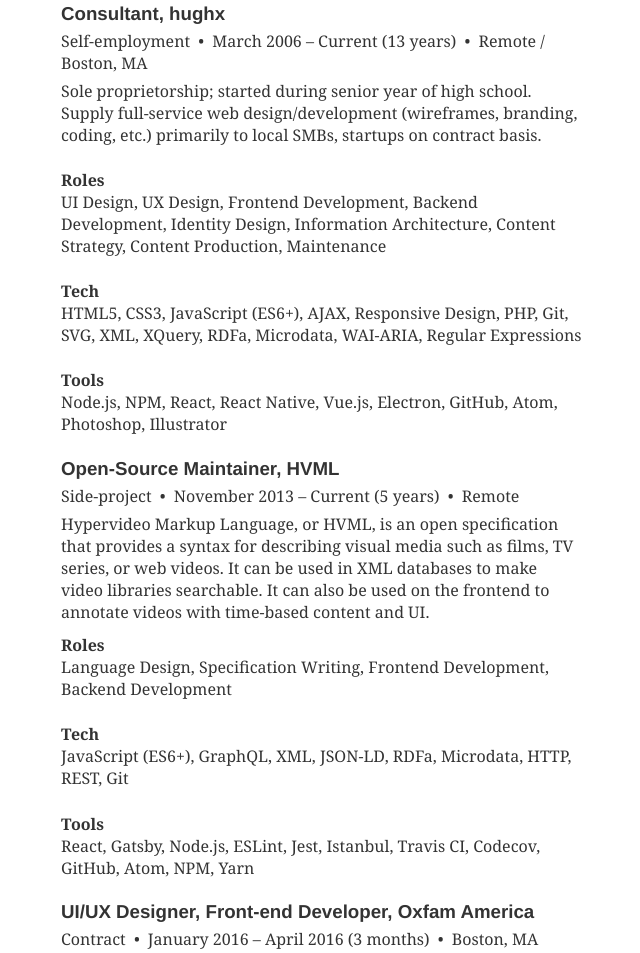
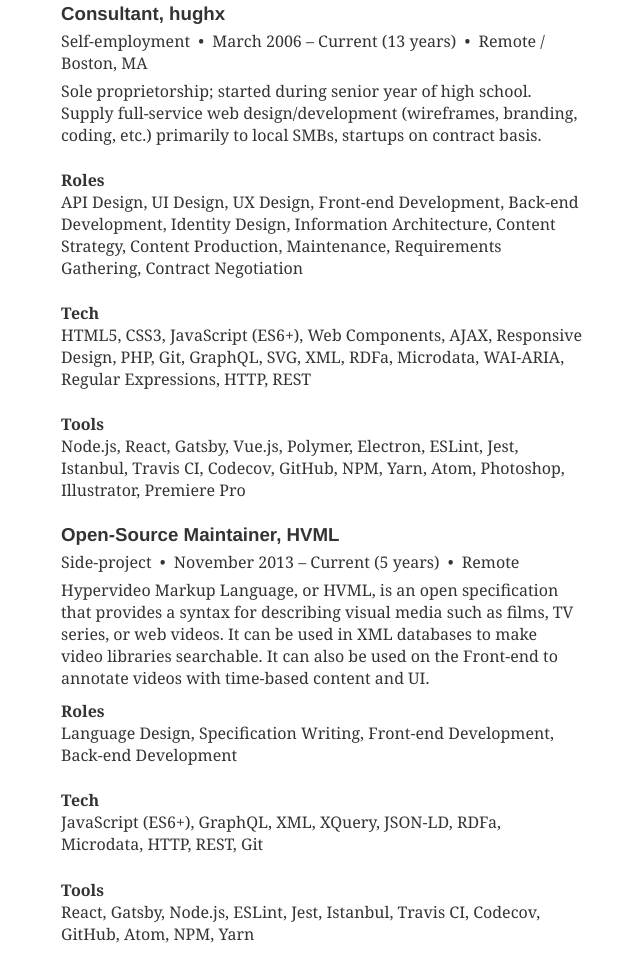
Before and after one commit to hguiney/resume, a Gatsby site: page / in a window 1280 px wide. Shown: the part 962-1915 px from the top of the page, without its empty margins (318-958 px from the left). Built offline with nearby package versions, Linux system fonts and the light colour scheme; Gatsby itself is replaced by a stand-in of ours; some packages are replaced by stand-ins of ours; what typography-theme-us-web-design-standards would draw is missing.

Commit message:
Updated experience

```diff
--- a/content/experience/comfort-communication-project/index.md
+++ b/content/experience/comfort-communication-project/index.md
@@ -18,7 +18,7 @@
 ]
 tools: [
   'Polymer',
-  'Github',
+  'GitHub',
   'NPM',
   'Bower',
   'Gulp',
--- a/content/experience/hughx/index.md
+++ b/content/experience/hughx/index.md
@@ -7,43 +7,57 @@
 remote: null
 type: self-employment
 roles: [
+  'API Design',
   'UI Design',
   'UX Design',
-  'Frontend Development',
-  'Backend Development',
+  'Front-end Development',
+  'Back-end Development',
   'Identity Design',
   'Information Architecture',
   'Content Strategy',
   'Content Production',
   'Maintenance',
+  'Requirements Gathering',
+  'Contract Negotiation',
 ]
 tech: [
   'HTML5',
   'CSS3',
   'JavaScript (ES6+)',
+  'Web Components',
   'AJAX',
   'Responsive Design',
   'PHP',
   'Git',
+  'GraphQL',
   'SVG',
   'XML',
-  'XQuery',
   'RDFa',
   'Microdata',
   'WAI-ARIA',
   'Regular Expressions',
+  'HTTP',
+  'REST',
 ]
 tools: [
   'Node.js',
+  'React',
+  'Gatsby',
+  'Vue.js',
+  'Polymer',
+  'Electron',
+  'ESLint',
+  'Jest',
+  'Istanbul',
+  'Travis CI',
+  'Codecov',
+  'GitHub',
   'NPM',
-  'React',
-  'React Native',
-  'Vue.js',
-  'Electron',
-  'GitHub',
+  'Yarn',
   'Atom',
   'Photoshop',
-  'Illustrator'
+  'Illustrator',
+  'Premiere Pro',
 ]
 ---
 
--- a/content/experience/hvml/index.md
+++ b/content/experience/hvml/index.md
@@ -3,7 +3,7 @@
 org: HVML
 startDate: "2013-11"
 endDate:
-description: Hypervideo Markup Language, or HVML, is an open specification that provides a syntax for describing visual media such as films, TV series, or web videos. It can be used in XML databases to make video libraries searchable. It can also be used on the frontend to annotate videos with time-based content and UI.
+description: Hypervideo Markup Language, or HVML, is an open specification that provides a syntax for describing visual media such as films, TV series, or web videos. It can be used in XML databases to make video libraries searchable. It can also be used on the Front-end to annotate videos with time-based content and UI.
 location: Boston, MA
 remote: true
 type: side-project
@@ -11,13 +11,14 @@
 roles: [
   'Language Design',
   'Specification Writing',
-  'Frontend Development',
-  'Backend Development',
+  'Front-end Development',
+  'Back-end Development',
 ]
 tech: [
   'JavaScript (ES6+)',
   'GraphQL',
   'XML',
+  'XQuery',
   'JSON-LD',
   'RDFa',
   'Microdata',
--- a/content/experience/redblue/index.md
+++ b/content/experience/redblue/index.md
@@ -12,18 +12,19 @@
   'API Design',
   'UI Design',
   'UX Design',
-  'Frontend Development',
-  'Backend Development',
+  'Front-end Development',
+  'Back-end Development',
   'Video Production',
   'Video Encoding',
   'Animation',
+  'Copywriting',
   'Marketing',
 ]
 tech: [
+  'HTML5',
+  'CSS3',
   'JavaScript (ES6+)',
   'Web Components',
-  'HTML5',
-  'CSS3',
   'MediaSource Extensions',
   'MPEG-DASH',
   'WebM',
@@ -35,7 +36,7 @@
   'Jekyll',
   'Polymer',
   'Atom',
-  'Adobe Premiere Pro',
+  'Premiere Pro',
   'GitHub',
   'NPM',
   'Yarn',
--- a/content/experience/sapient-nitro/index.md
+++ b/content/experience/sapient-nitro/index.md
@@ -3,12 +3,12 @@
 org: SapientNitro
 location: Boston, MA
 startDate: "2013-08"
-endDate: "2013-11"
+endDate: "2013-12"
 type: contract
 remote: false
 description: Built mobile application front-end for The Hartford.
 roles: [
-  'Frontend Development',
+  'Front-end Development',
 ]
 tech: [
   'HTML5',
```
